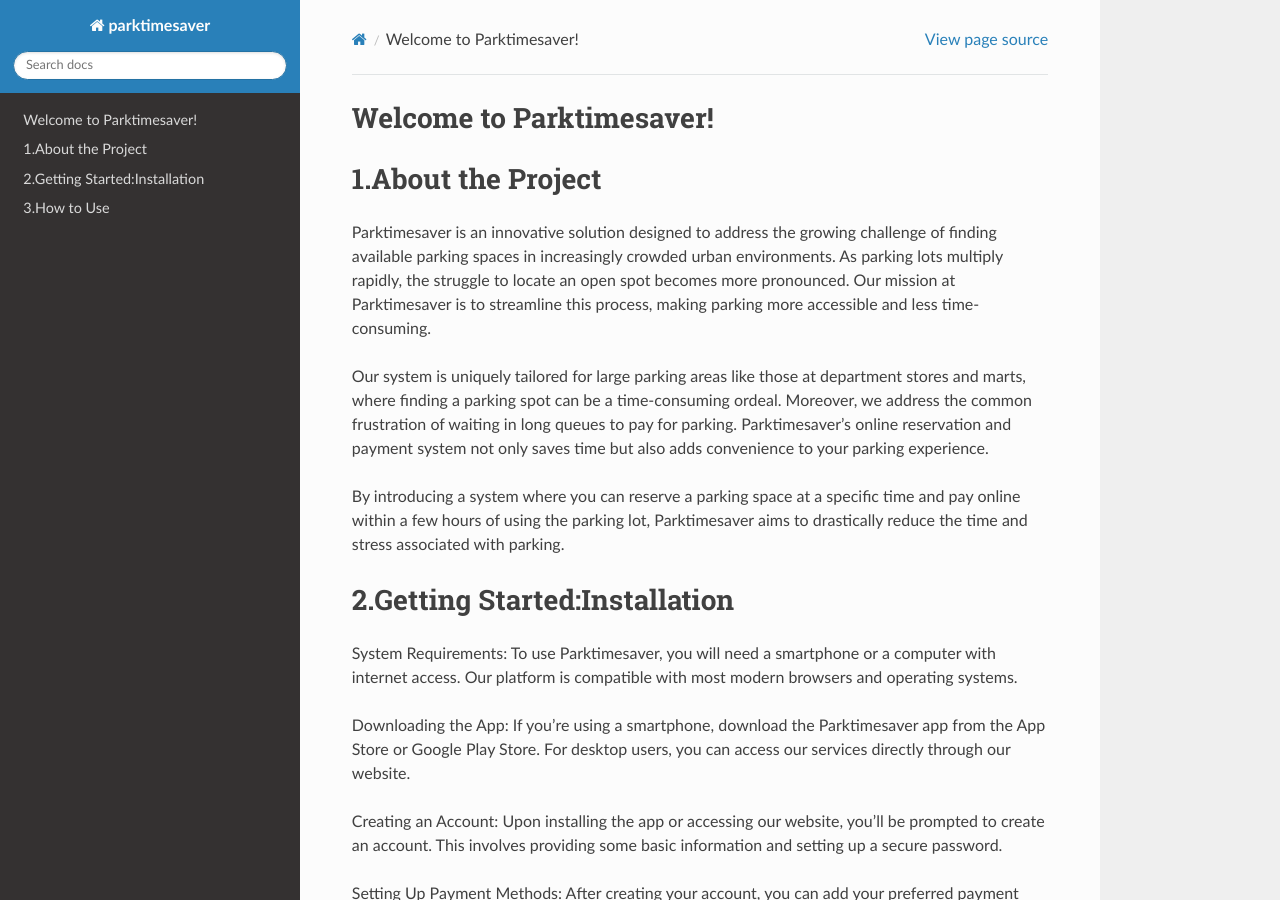
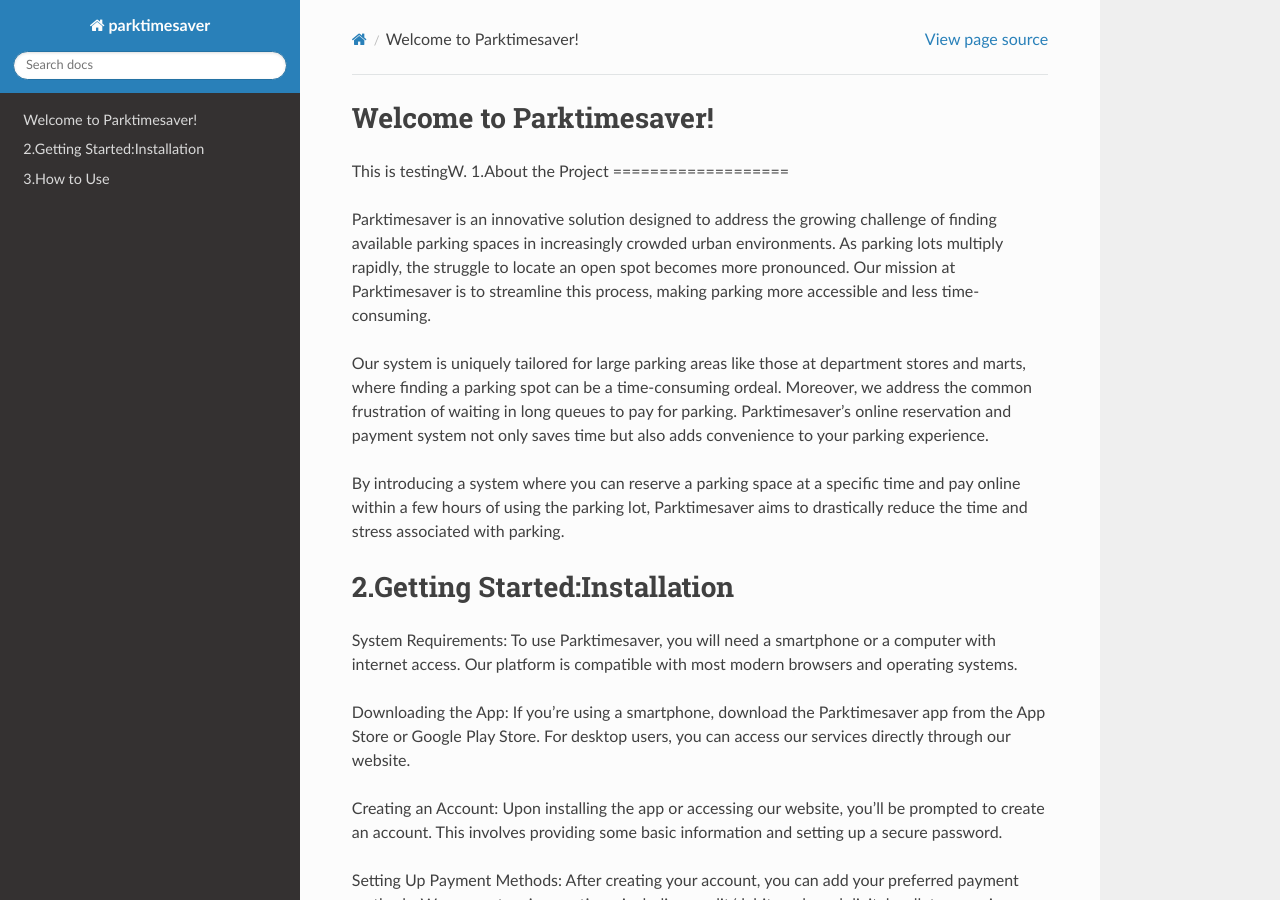
Before and after one commit to ssumday24/Parkingtimesaver, a Sphinx documentation site: the page built from docs/source/index.rst, in a window 1280 px wide and 900 px high. Built offline with Sphinx 7.4.7 and the Read the Docs theme 2.0.0, drawn with Linux system fonts in a browser that asks for light colours.

Commit message:
Update index.rst

```diff
--- a/docs/source/index.rst
+++ b/docs/source/index.rst
@@ -5,7 +5,7 @@
 
 Welcome to Parktimesaver!
 =========================
-
+This is testingW.
 1.About the Project
 ===================
 
```
